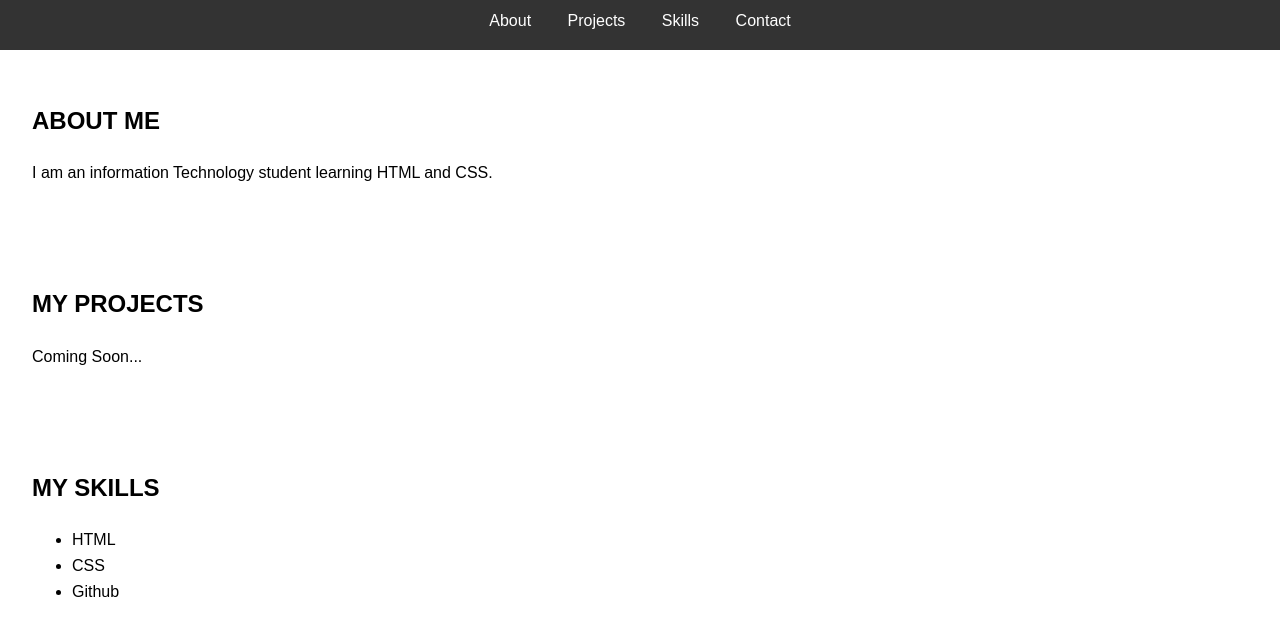
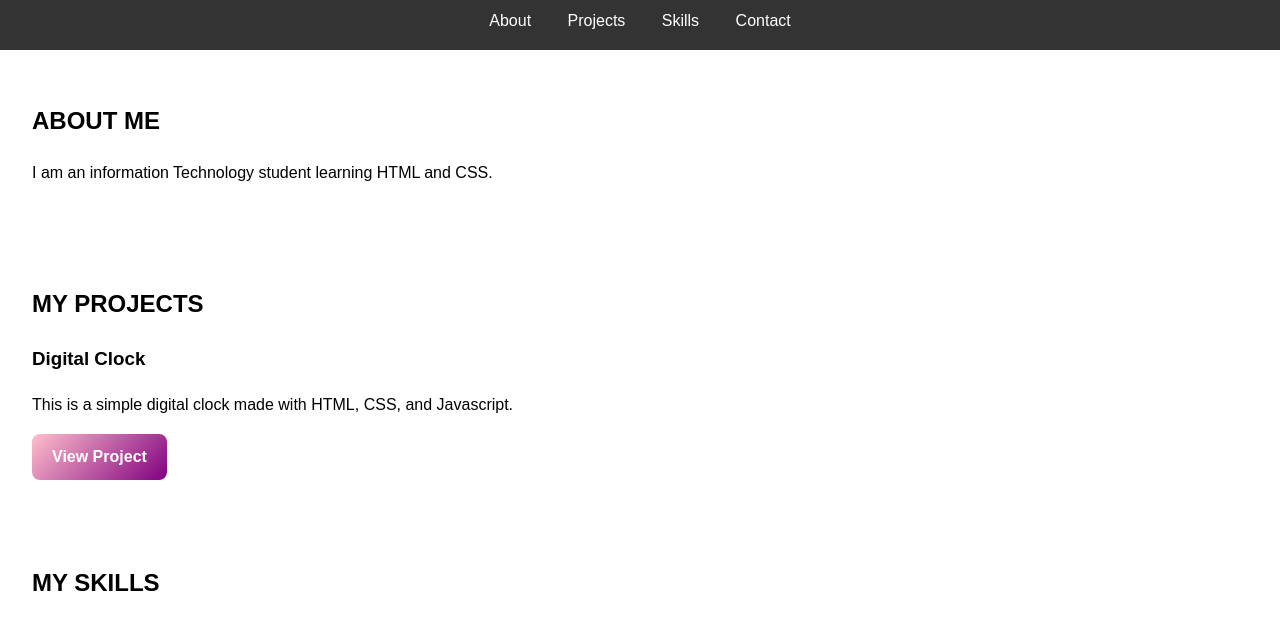
Before and after one commit to Sotty24/Portfolio, a plain HTML site: page index.html in a window 1280 px wide. Shown: the part 102-721 px from the top of the page. Drawn offline with Linux system fonts and the light colour scheme.

Commit message:
Add files via upload

```diff
--- a/index.html
+++ b/index.html
@@ -24,7 +24,11 @@
 
  <section id="projects">
     <h2>MY PROJECTS</h2>
-    <p>Coming Soon...</p>
+    <!-- Digital Clock Project-->
+     <div class="project"></div>
+     <h3> Digital Clock</h3>
+     <p> This is a simple digital clock made with HTML, CSS, and Javascript.</p>
+     <a href="https://sotty24.github.io/DigitalClock/" target="_blank" class="btn"> View Project</a>
  </section>
 
 <section id="skills">
@@ -33,6 +37,7 @@
         <li>HTML</li>
         <li>CSS</li>
         <li>Github</li>
+        <li>Javascript</li>
     </ul>
 </section>
 
@@ -51,6 +56,6 @@
     Copyright © 2025 by Sotonye Major-Jack<br>
     All rights reserved.<br>
 </footer>
-
+<script src="script.js"></script>
 </body>
 </html>
--- a/style.css
+++ b/style.css
@@ -37,3 +37,25 @@ form button {
   border: 1px solid #ccc;
   border-radius: 4px;
 }
+
+/* --- Digital Clock Project --- */
+.project {
+  margin: 20px auto;
+  text-align: center;
+}
+
+.btn {
+  display: inline-block;
+  background: linear-gradient(135deg, pink, purple);
+  color: white;
+  padding: 10px 20px;
+  border-radius: 8px;
+  text-decoration: none;
+  font-weight: bold;
+  transition: 0.3s;
+}
+
+.btn:hover {
+  transform: scale(1.05);
+  background: linear-gradient(135deg, purple, pink);
+}
```
